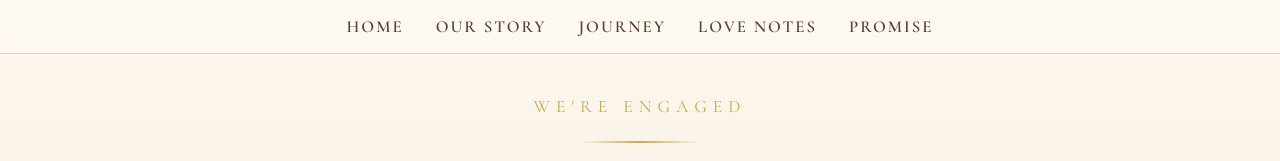
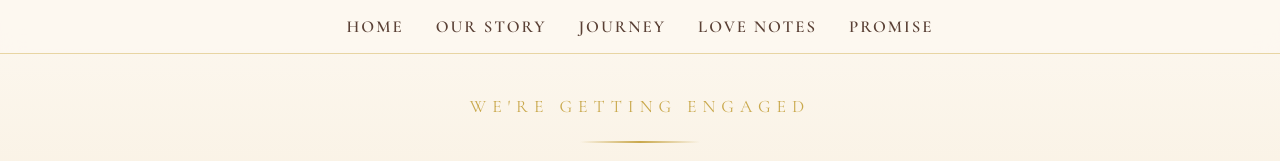
Before and after one commit to rjuluru/sowmyarakesh, a plain HTML site: page index.html in a window 1280 px wide. Shown: the top 161 px of the page. Drawn offline with nearby package versions, Linux system fonts and the light colour scheme; a web font is replaced by a local one.

Commit message:
Update hero section text to 'We're Getting Engaged'

```diff
--- a/index.html
+++ b/index.html
@@ -548,7 +548,7 @@
 
   <!-- Hero Section -->
   <section class="hero" id="home">
-    <p class="hero-pre">We're Engaged</p>
+    <p class="hero-pre">We're Getting Engaged</p>
     <div class="hero-ornament"></div>
     <h1 class="hero-names">
       Sowmya <span class="ampersand">&</span> Rakesh
```
